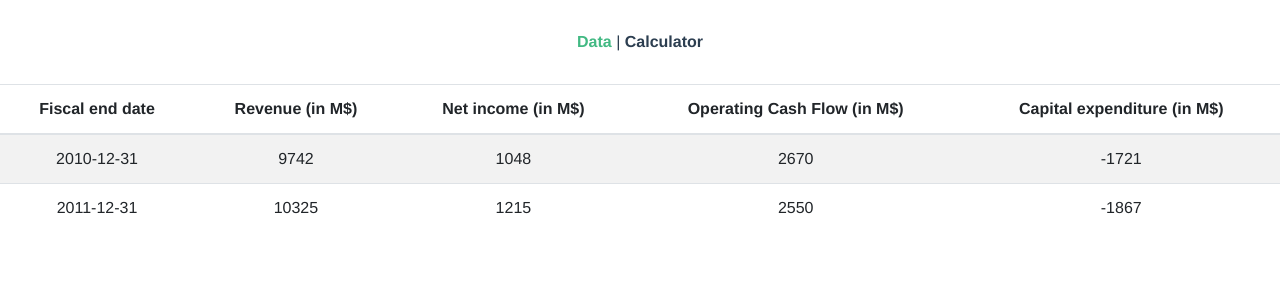
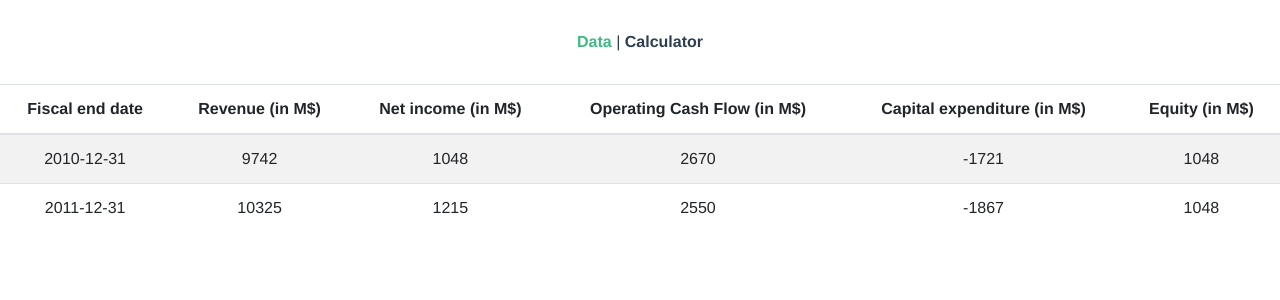
Before and after one commit to philippe-bourdeau/dcf-vue-app, a Vue app: page /#/ in a window 1280 px wide. Shown: the top 300 px of the page. Built offline with nearby package versions, Linux system fonts and the light colour scheme.

Commit message:
Added equity on the balance sheet

```diff
--- a/src/business/shapes/BalanceSheet.ts
+++ b/src/business/shapes/BalanceSheet.ts
@@ -1,3 +1,3 @@
 export interface BalanceSheet {
-  readonly long_term_debt: number;
+  readonly equity: number;
 }
--- a/src/components/HistoryTable.vue
+++ b/src/components/HistoryTable.vue
@@ -23,6 +23,10 @@
       </template>
 
       <template v-slot:cell(capex)="data">
+        {{data.value}}
+      </template>
+
+      <template v-slot:cell(equity)="data">
         {{data.value}}
       </template>
     </b-table>
@@ -71,6 +75,13 @@ export default class HistoryTable extends Vue {
         formatter: (value: number, key: string, item: FinancialStatement) => {
           return this.inMillions(item.cash_flow_statement.capex)
         }
+      },
+      {
+        key: 'equity',
+        label: 'Equity (in M$)',
+        formatter: (value: number, key: string, item: FinancialStatement) => {
+          return this.inMillions(item.balance_sheet.equity)
+        }
       }
     ]
 
@@ -87,7 +98,7 @@ export default class HistoryTable extends Vue {
           net_income: 1048000000
         },
         balance_sheet: {
-          long_term_debt: 0
+          equity: 1048000000
         }
       },
       {
@@ -102,7 +113,7 @@ export default class HistoryTable extends Vue {
           net_income: 1215000000
         },
         balance_sheet: {
-          long_term_debt: 0
+          equity: 1048000000
         }
       }
     ]
```
